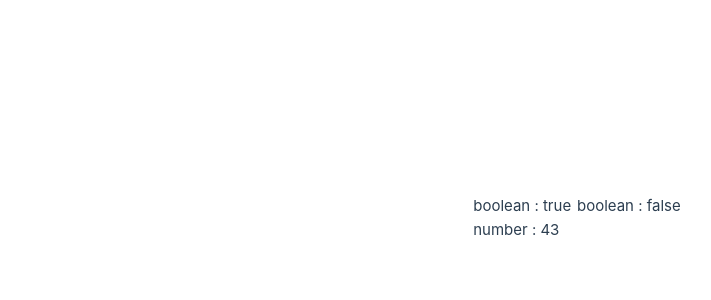
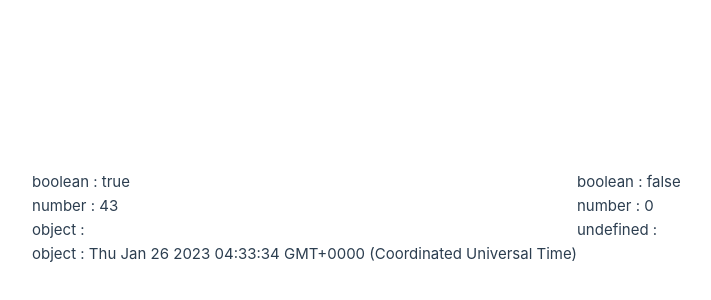
Before and after one commit to JasonXBOptel/vue_fullstack, a Vue app: page / in a window 1280 px wide. Shown: the part 182-482 px from the top of the page, without its empty margins (63-774 px from the left). Built offline with nearby package versions, Linux system fonts and the light colour scheme.

Commit message:
Hardcoded non string props

```diff
--- a/src/App.vue
+++ b/src/App.vue
@@ -2,7 +2,16 @@
 import CustomComp from "./split/CustomComp.vue";
 </script>
 <!-- v-bind hardcoded non-string props -->
+<!-- If you don't specify a prop value, it get auto-set to true -->
 <template>
-  <CustomComp trueVal :falseVal="false" :numVal="43" />
+  <CustomComp
+    trueVal
+    :falseVal="false"
+    :numVal="43"
+    :specificNumVal="0"
+    :nullishVal1="null"
+    :nullishVal2="undefined"
+    :dateVal="new Date()"
+  />
 </template>
 <style src="./split/style.css"></style>
--- a/src/split/CustomComp.vue
+++ b/src/split/CustomComp.vue
@@ -3,12 +3,18 @@ const props = defineProps({
   trueVal: Boolean,
   falseVal: Boolean,
   numVal: Number,
+  specificNumVal: 0 || 1, // can make it so prop equals one of a list of specific values
+  nullishVal1: null || undefined, // can make it so props can be multiple types
+  nullishVal2: null || undefined,
+  dateVal: Object, // dates are considered Objects in JS
 });
 </script>
 <template>
   <div>{{ typeof props.trueVal }} : {{ props.trueVal }}</div>
   <div>{{ typeof props.falseVal }} : {{ props.falseVal }}</div>
   <div>{{ typeof props.numVal }} : {{ props.numVal }}</div>
+  <div>{{ typeof props.specificNumVal }} : {{ props.specificNumVal }}</div>
+  <div>{{ typeof props.nullishVal1 }} : {{ props.nullishVal1 }}</div>
+  <div>{{ typeof props.nullishVal2 }} : {{ props.nullishVal2 }}</div>
+  <div>{{ typeof props.dateVal }} : {{ props.dateVal }}</div>
 </template>
-
-<style></style>
```
